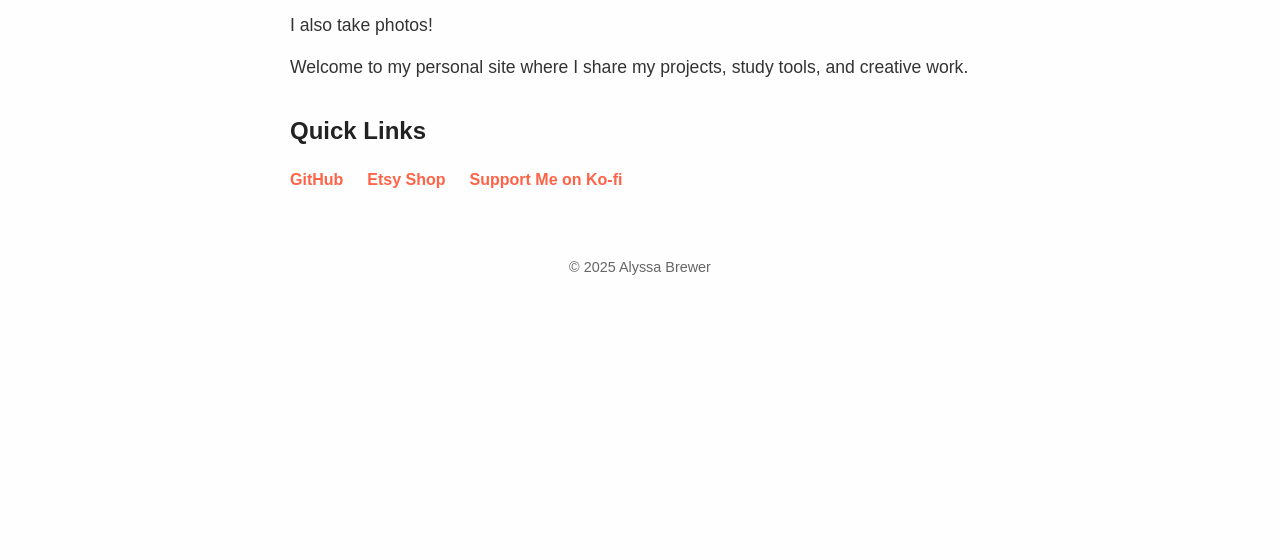
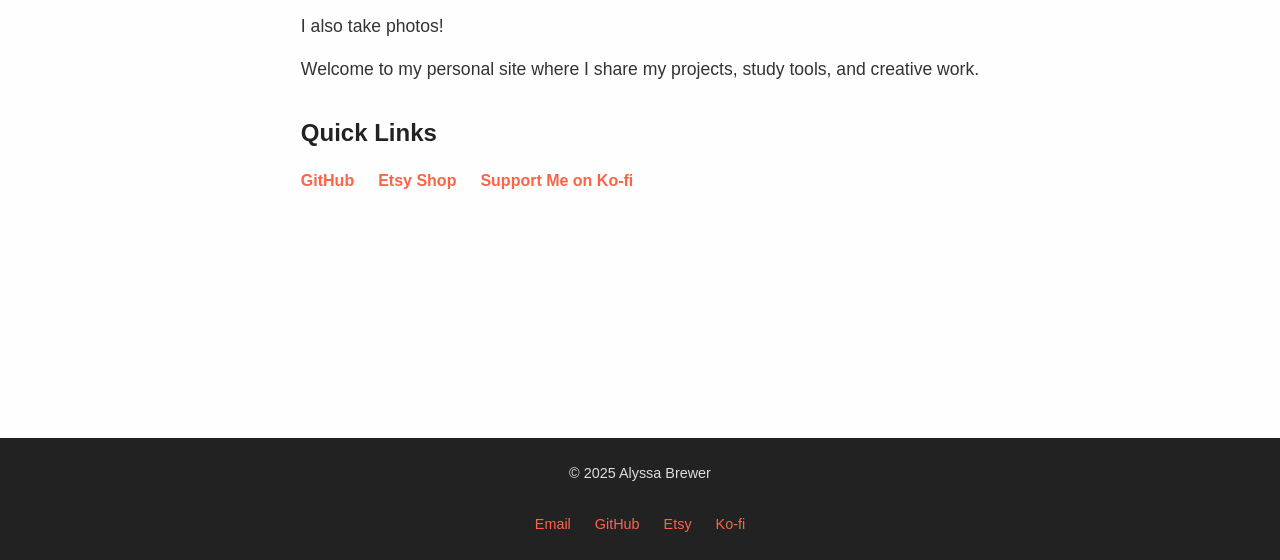
Before and after one commit to AlyBrewer/alybrewer.github.io, a plain HTML site: page index.html in a window 1280 px wide. Shown: the part 240-800 px from the top of the page. Drawn offline with Linux system fonts and the light colour scheme.

Commit message:
added footer to home

```diff
--- a/assets/css/styles.css
+++ b/assets/css/styles.css
@@ -10,7 +10,18 @@
     line-height: 1.6;
     background-color: #fefefe;
     color: #333;
-    padding: 0 1rem;
+  }
+
+  /* Make the whole page a flex column */
+  html, body {
+    height: 100%;
+    margin: 0;
+  }
+
+  .page-wrapper {
+    min-height: 100%;
+    display: flex;
+    flex-direction: column;
   }
 
   header {
@@ -59,10 +70,13 @@
   }
 
   /* Center main content and limit width */
+  /* Allow main to grow, pushing footer down */
+
 main {
     max-width: 700px;
     margin: 1rem auto;
     margin-top: 5%;
+    flex: 1;
   }
 
   /* Intro section */
@@ -84,7 +98,7 @@ main {
 
   /* Quick links */
   .quick-links {
-    margin-bottom: 2rem;
+    margin-bottom: 1rem;
   }
 
   .quick-links h2 {
@@ -155,7 +169,43 @@ main {
     color: #666;
     font-size: 0.9rem;
     margin-top: 3rem;
+    width: 100%;
   }
+
+  .site-footer {
+    background-color: #222;
+    color: #ddd;
+    padding: 1.5rem 1rem;
+    font-size: 0.9rem;
+    margin-top: 4rem;
+  }
+
+  .footer-container {
+    max-width: 900px;
+    margin: 0 auto;
+    display: flex;
+    flex-direction: column;
+    align-items: center;
+    gap: 0.75rem;
+  }
+
+  .footer-links {
+    display: flex;
+    gap: 1.5rem;
+    flex-wrap: wrap;
+    justify-content: center;
+  }
+
+  .footer-links a {
+    color: #ff6347;
+    text-decoration: none;
+    transition: color 0.3s ease;
+  }
+
+  .footer-links a:hover {
+    color: #e5533d;
+  }
+
 
   /* Responsive */
 
--- a/index.html
+++ b/index.html
@@ -10,6 +10,7 @@
 
 
 <body>
+<div class="page-wrapper">
   <header>
     <nav class="navbar">
         <a href="index.html" class="logo">Home</a>
@@ -40,8 +41,17 @@
     </section>
   </main>
 
-  <footer>
-    <p>© 2025 Alyssa Brewer</p>
+  <footer class="site-footer">
+    <div class="footer-container">
+      <p>© 2025 Alyssa Brewer</p>
+      <div class="footer-links">
+        <a href="mailto:your@email.com">Email</a>
+        <a href="https://github.com/yourusername" target="_blank">GitHub</a>
+        <a href="https://www.etsy.com/shop/yourshop" target="_blank">Etsy</a>
+        <a href="https://ko-fi.com/yourpage" target="_blank">Ko-fi</a>
+      </div>
+    </div>
   </footer>
+</div>
 </body>
 </html>
```
